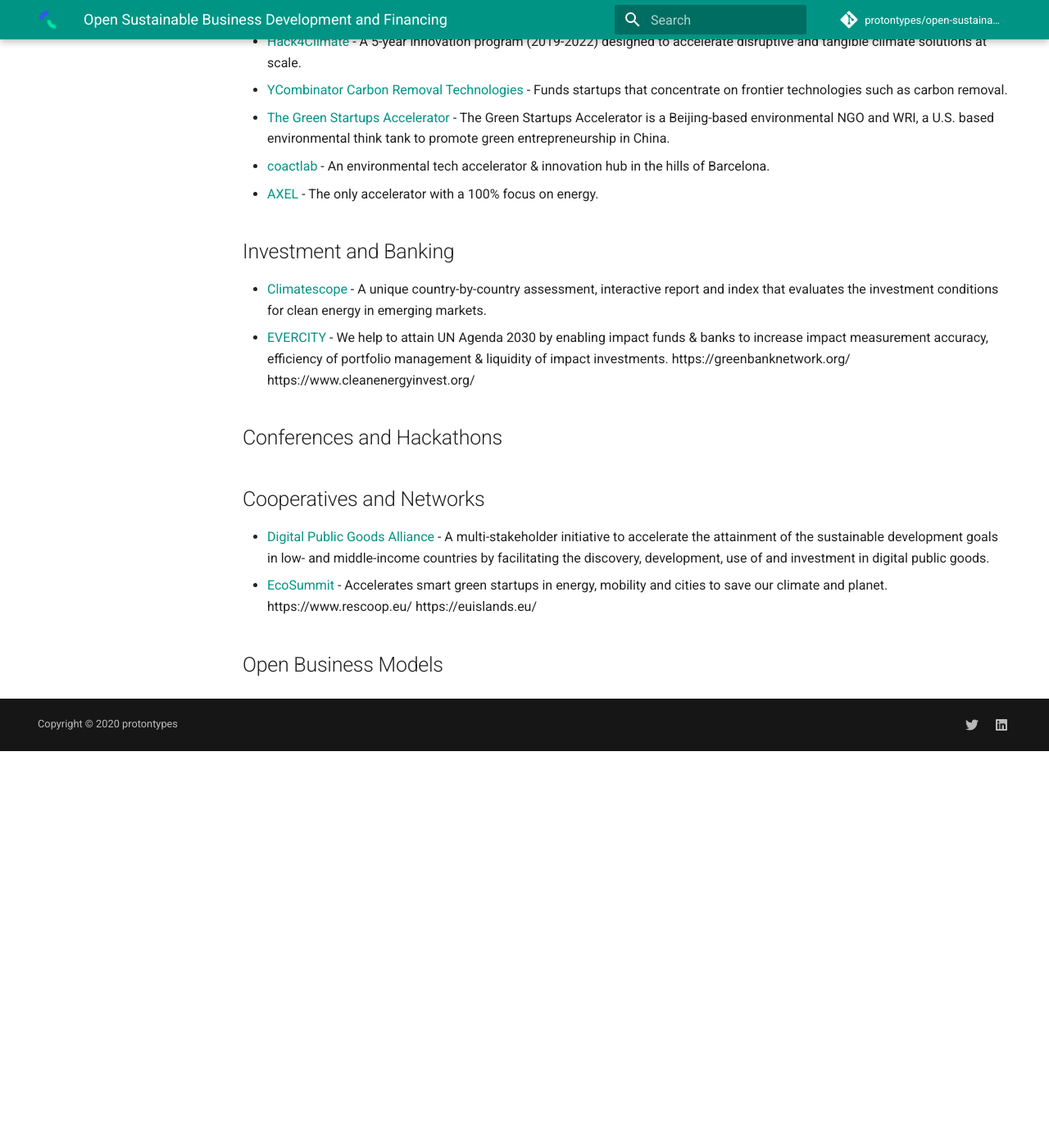
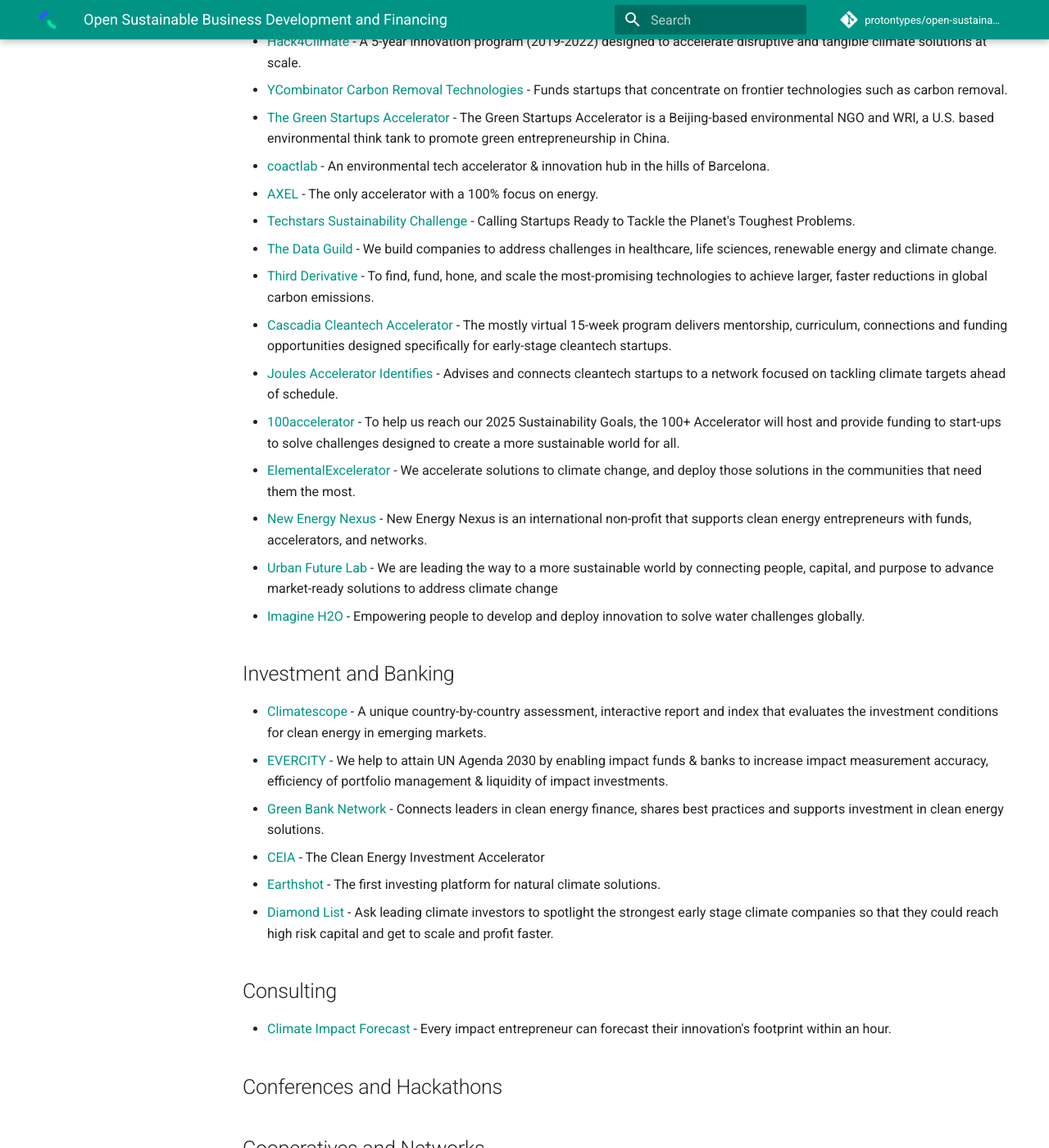
Before and after one commit to protontypes/open-sustainable-technology, an MkDocs documentation site: the page built from docs/BUSINESS.md, in a window 1280 px wide and 1400 px high, scrolled down 869 px. Shown: the whole window at 82% size. Built offline with MkDocs 1.6.1 and Material for MkDocs 9.7.7, drawn with Linux system fonts in a browser that asks for light colours; comment, search, counter and statistics services are not loaded; before the commit the page ends 1785 px from its top, so only the background shows below that; some of the changed text lies outside the part shown.

Commit message:
Update BUSINESS.md

```diff
--- a/docs/BUSINESS.md
+++ b/docs/BUSINESS.md
@@ -17,12 +17,28 @@
 * [The Green Startups Accelerator](https://solarimpulse.com/network/the-green-startups-accelerator) - The Green Startups Accelerator is a Beijing-based environmental NGO and WRI, a U.S. based environmental think tank to promote green entrepreneurship in China.
 * [coactlab](https://www.coactlab.org/) - An environmental tech accelerator & innovation hub in the hills of Barcelona.
 * [AXEL](https://www.axel.energy/en/) - The only accelerator with a 100% focus on energy.
+* [Techstars Sustainability Challenge](https://www.techstars.com/accelerators/sustainability) - Calling Startups Ready to Tackle the Planet's Toughest Problems.
+* [The Data Guild](https://www.thedataguild.com/) - We build companies to address challenges in healthcare, life sciences, renewable energy and climate change.
+* [Third Derivative](https://third-derivative.org/) - To find, fund, hone, and scale the most-promising technologies to achieve larger, faster reductions in global carbon emissions.
+* [Cascadia Cleantech Accelerator](https://cascadiacleantech.org/) - The mostly virtual 15-week program delivers mentorship, curriculum, connections and funding opportunities designed specifically for early-stage cleantech startups.
+* [Joules Accelerator Identifies](https://www.joulesaccelerator.com/) - Advises and connects cleantech startups to a network focused on tackling climate targets ahead of schedule.
+* [100accelerator](https://www.100accelerator.com/) - To help us reach our 2025 Sustainability Goals, the 100+ Accelerator will host and provide funding to start-ups to solve challenges designed to create a more sustainable world for all.
+* [ElementalExcelerator](https://elementalexcelerator.com/) - We accelerate solutions to climate change, and deploy those solutions in the communities that need them the most.
+* [New Energy Nexus](https://www.newenergynexus.com/) - New Energy Nexus is an international non-profit that supports clean energy entrepreneurs with funds, accelerators, and networks.
+* [Urban Future Lab](http://ufl.nyc/) - We are leading the way to a more sustainable world by connecting people, capital, and purpose to advance market-ready solutions to address climate change
+* [Imagine H2O](https://www.imagineh2o.org/) - Empowering people to develop and deploy innovation to solve water challenges globally.
+
 
 ## Investment and Banking
 * [Climatescope](https://global-climatescope.org/) - A unique country-by-country assessment, interactive report and index that evaluates the investment conditions for clean energy in emerging markets.
 * [EVERCITY](https://evercity.io/) - We help to attain UN Agenda 2030 by enabling impact funds & banks to increase impact measurement accuracy, efficiency of portfolio management & liquidity of impact investments.
-https://greenbanknetwork.org/
-https://www.cleanenergyinvest.org/
+* [Green Bank Network](https://greenbanknetwork.org/) - Connects leaders in clean energy finance, shares best practices and supports investment in clean energy solutions.
+* [CEIA](https://www.cleanenergyinvest.org/) - The Clean Energy Investment Accelerator
+* [Earthshot](http://www.earthshotclimate.com/) - The first investing platform for natural climate solutions.
+* [Diamond List](https://diamondlist.co/) - Ask leading climate investors to spotlight the strongest early stage climate companies so that they could reach high risk capital and get to scale and profit faster.
+
+## Consulting
+* [Climate Impact Forecast](https://impactforecast.org/) - Every impact entrepreneur can forecast their innovation's footprint within an hour.
 
 
 ## Conferences and Hackathons
@@ -30,8 +46,10 @@
 ## Cooperatives and Networks
 * [Digital Public Goods Alliance](https://digitalpublicgoods.net/) - A multi-stakeholder initiative to accelerate the attainment of the sustainable development goals in low- and middle-income countries by facilitating the discovery, development, use of and investment in digital public goods.
 * [EcoSummit](https://ecosummit.net/) - Accelerates smart green startups in energy, mobility and cities to save our climate and planet.
-https://www.rescoop.eu/
-https://euislands.eu/
+* [REScoop.eu](https://www.rescoop.eu/) - The European federation of citizen energy cooperatives.
+* [EU Islands](https://euislands.eu/) - We are a one-stop-shop for Europe’s island communities transitioning to clean energies.
+
+
 
 
 ## Open Business Models
```
